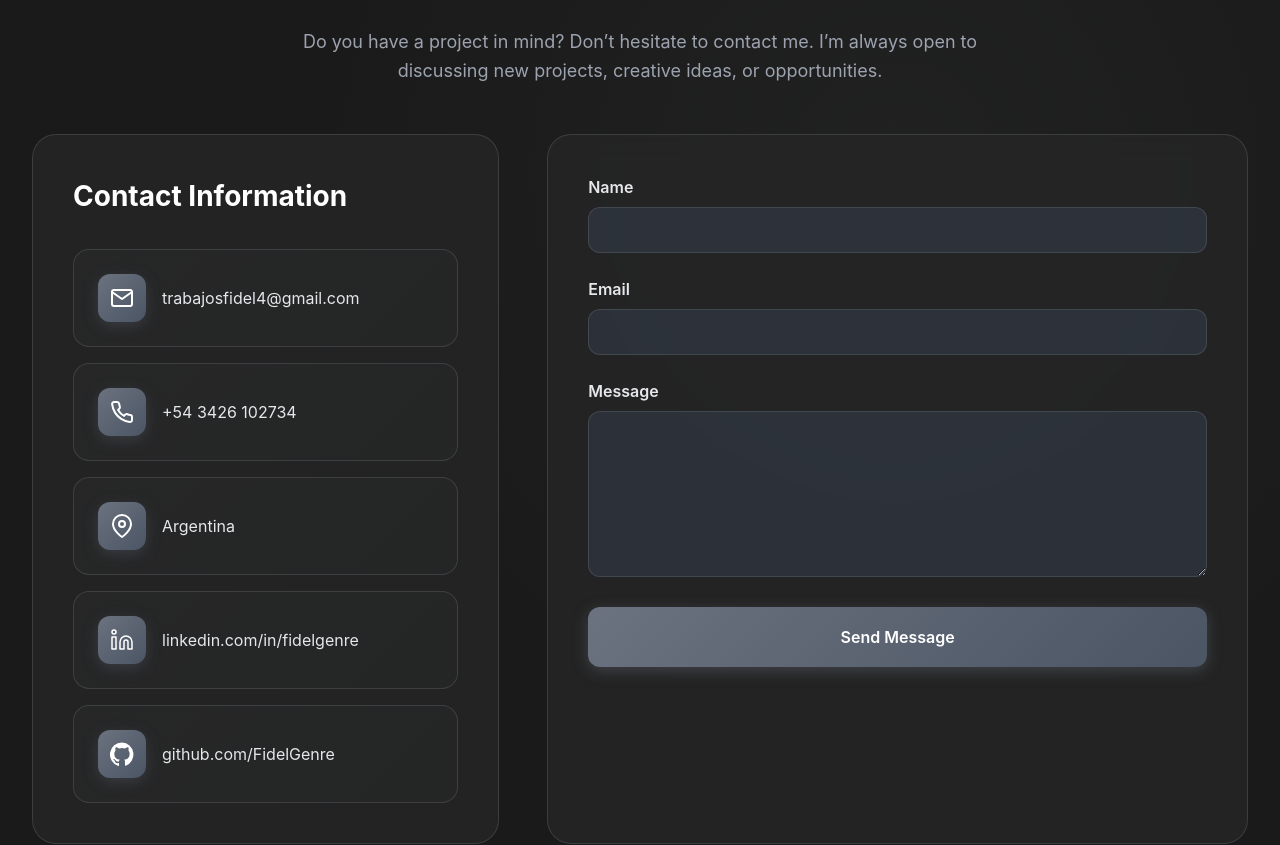
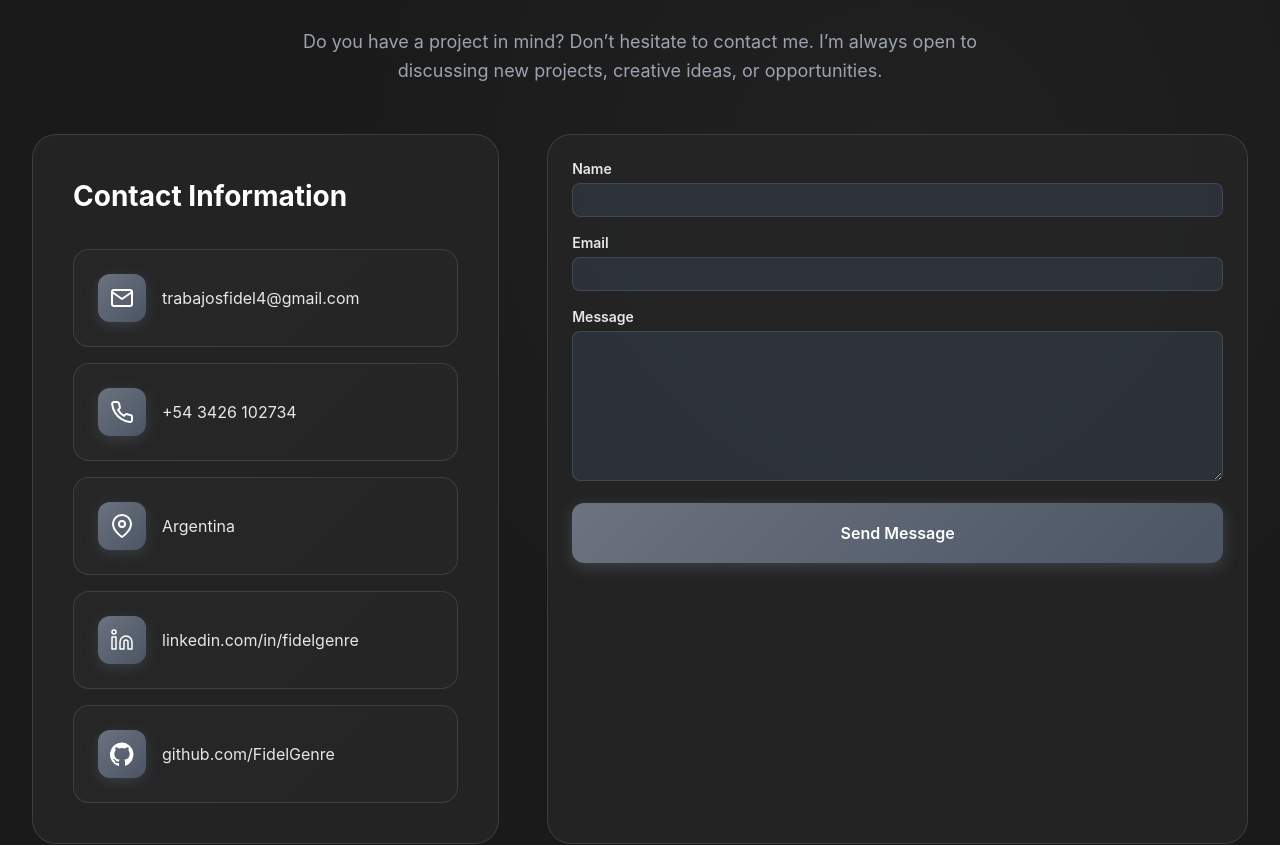
Before and after one commit to FidelGenre/Portfolio, a Next.js app: page / in a window 1280 px wide. Shown: the part 4400-5245 px from the top of the page. Built offline with nearby package versions, Linux system fonts and the light colour scheme.

Commit message:
Compact contact form inputs and spacing

```diff
--- a/src/components/Contact.tsx
+++ b/src/components/Contact.tsx
@@ -45,7 +45,7 @@ export default function Contact() {
   };
 
   const inputClass =
-    "w-full min-w-0 rounded-xl border border-[rgba(156,163,175,0.2)] bg-[rgba(55,65,81,0.5)] px-4 py-2.5 text-base text-white transition-all duration-300 [overflow-wrap:anywhere] focus:border-[rgba(156,163,175,0.6)] focus:bg-[rgba(55,65,81,0.8)] focus:shadow-[0_0_0_3px_rgba(156,163,175,0.1)] focus:outline-none";
+    "w-full min-w-0 rounded-lg border border-[rgba(156,163,175,0.2)] bg-[rgba(55,65,81,0.5)] px-3 py-1.5 text-sm text-white transition-all duration-300 [overflow-wrap:anywhere] focus:border-[rgba(156,163,175,0.6)] focus:bg-[rgba(55,65,81,0.8)] focus:shadow-[0_0_0_3px_rgba(156,163,175,0.1)] focus:outline-none";
 
   const infoItems = [
     {
@@ -137,13 +137,13 @@ export default function Contact() {
           {/* Form */}
           <form
             onSubmit={handleSubmit}
-            className="w-full max-w-full overflow-hidden rounded-3xl border border-[rgba(156,163,175,0.2)] bg-[rgba(38,38,38,0.8)] p-10 backdrop-blur-[10px]"
+            className="w-full max-w-full overflow-hidden rounded-3xl border border-[rgba(156,163,175,0.2)] bg-[rgba(38,38,38,0.8)] p-6 backdrop-blur-[10px]"
           >
             <input type="hidden" name="from_name" value="Portfolio Contact" />
             <input type="checkbox" name="botcheck" className="hidden" tabIndex={-1} autoComplete="off" />
 
-            <div className="mb-6">
-              <label htmlFor="name" className="mb-2 block text-base font-semibold text-[#e5e7eb]">
+            <div className="mb-4">
+              <label htmlFor="name" className="mb-1 block text-sm font-semibold text-[#e5e7eb]">
                 {t.contact.name}
               </label>
               <input
@@ -157,8 +157,8 @@ export default function Contact() {
               />
             </div>
 
-            <div className="mb-6">
-              <label htmlFor="email" className="mb-2 block text-base font-semibold text-[#e5e7eb]">
+            <div className="mb-4">
+              <label htmlFor="email" className="mb-1 block text-sm font-semibold text-[#e5e7eb]">
                 {t.contact.email}
               </label>
               <input
@@ -172,8 +172,8 @@ export default function Contact() {
               />
             </div>
 
-            <div className="mb-6">
-              <label htmlFor="message" className="mb-2 block text-base font-semibold text-[#e5e7eb]">
+            <div className="mb-4">
+              <label htmlFor="message" className="mb-1 block text-sm font-semibold text-[#e5e7eb]">
                 {t.contact.message}
               </label>
               <textarea
```
